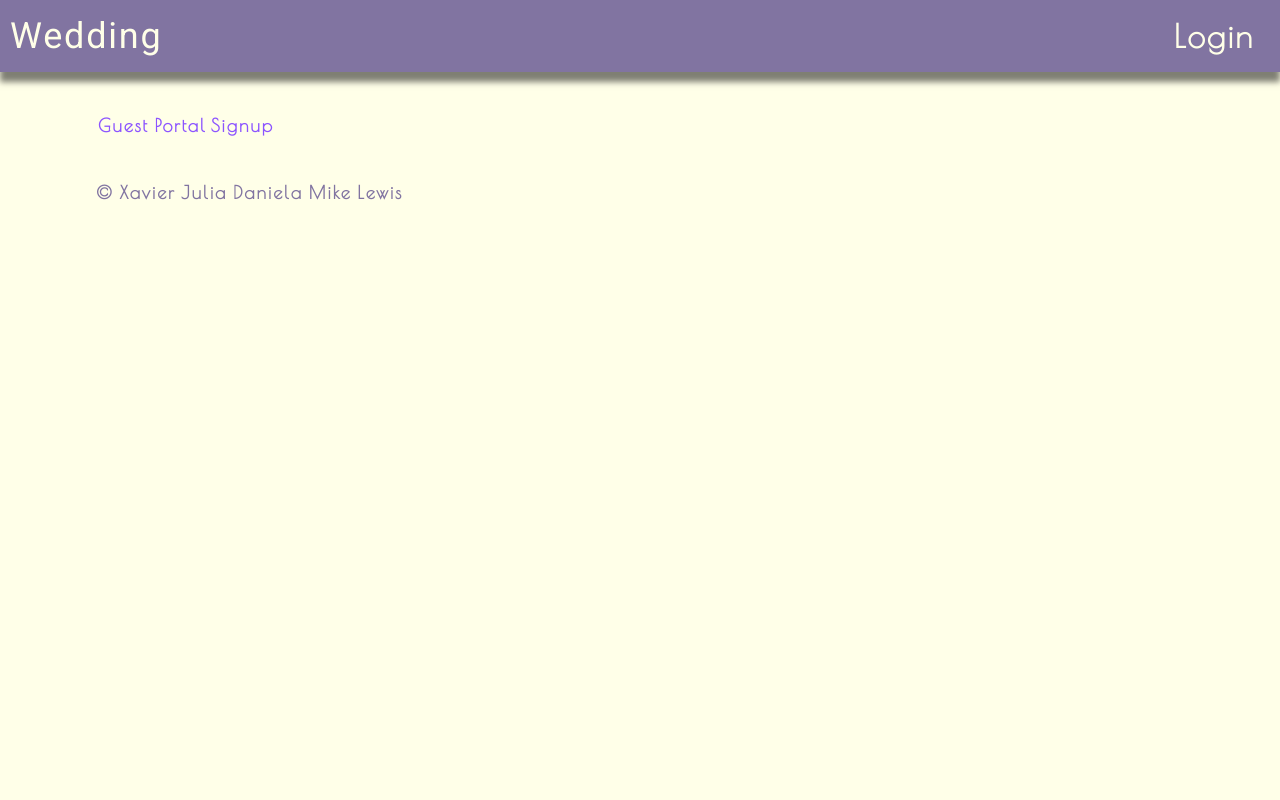
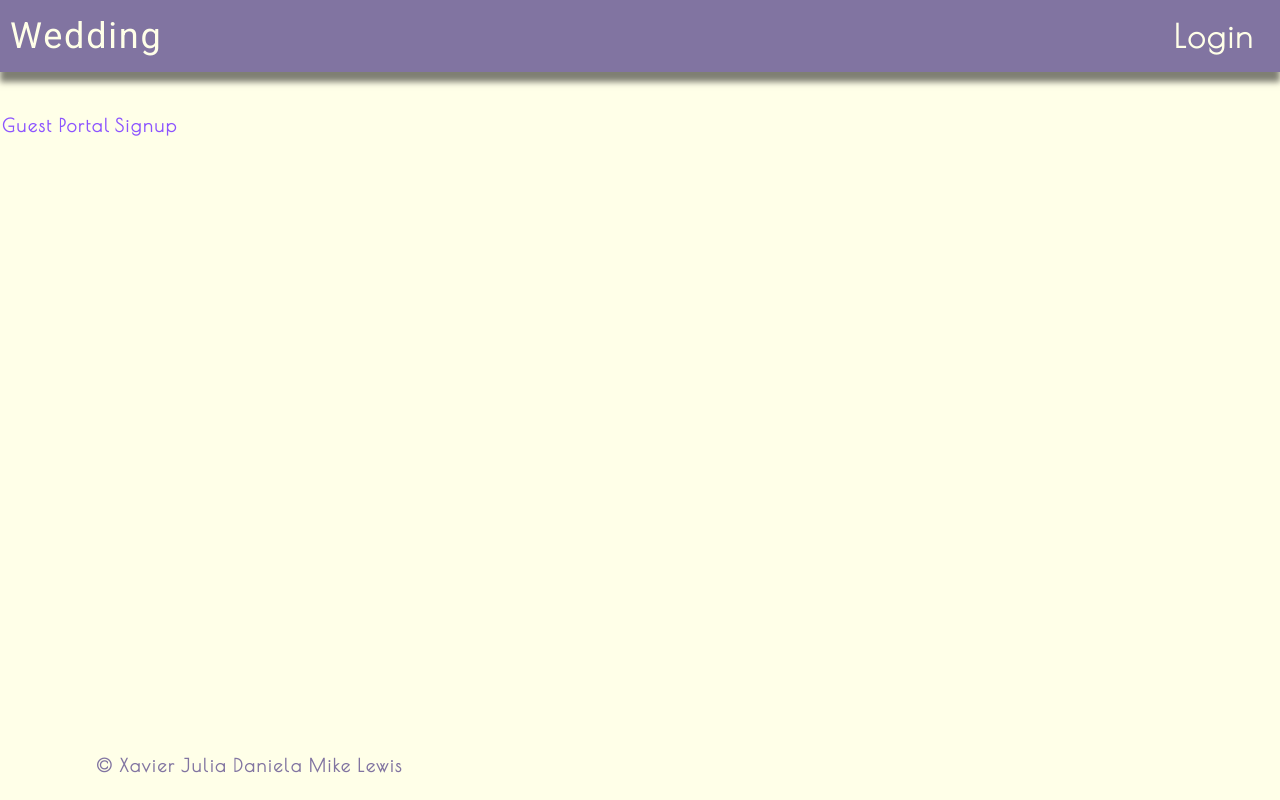
Before and after one commit to x64515/weddings, a React (Create React App) app in the folder client/: page / in a window 1280 px wide. Built offline with nearby package versions, Linux system fonts and the light colour scheme.

Commit message:
create body-container to take up body section of page, pushing footer to the bottom

```diff
--- a/client/src/App.js
+++ b/client/src/App.js
@@ -34,7 +34,7 @@ function App() {
       <Router>
         <div className="flex-column justify-flex-start min-100-vh">
           <Header />
-          <div className="container">
+          <div className="body-container">
             <Switch>
               <Route exact path="/" component={Home} />
               <Route exact path="/login" component={Login} />
--- a/client/src/index.css
+++ b/client/src/index.css
@@ -193,6 +193,13 @@ textarea {
   margin-right: auto;
 }
 
+.body-container {
+  width: 100%;
+  height: 80vh;
+  background-size: cover;
+  background-position: center;
+}
+
 .flex-row {
   display: flex;
   justify-content: space-between;
```
